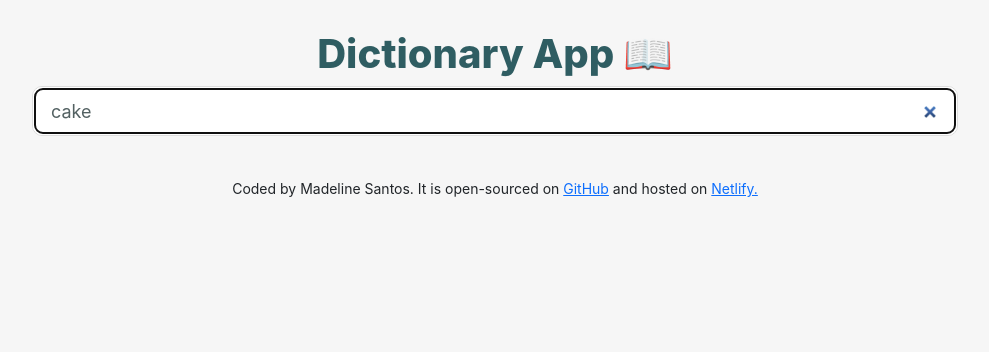
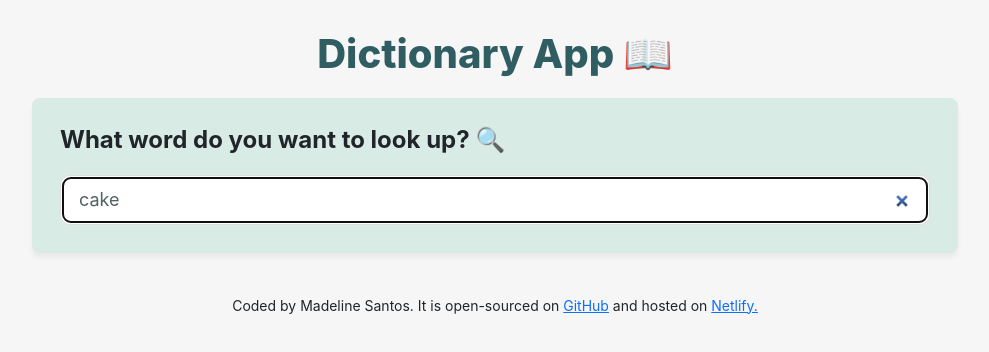
Before and after one commit to madtos12/dictionary-app, a React (Create React App) app: page / in a window 1280 px wide. Shown: the top 352 px of the page, without its empty margins (145-1134 px from the left). Built offline with nearby package versions, Linux system fonts and the light colour scheme; no server answers; a web font is replaced by a local one.

Commit message:
Updated form

```diff
--- a/src/Dictionary.js
+++ b/src/Dictionary.js
@@ -47,6 +47,8 @@ export default function Dictionary(props) {
   if (loaded) {
     return (
       <div className="Dictionary">
+        <section>
+          <h4>What word do you want to look up? 🔍</h4>
           <form onSubmit={handleSubmit}>
             <input
               className="handleSubmit-bar"
@@ -56,6 +58,7 @@ export default function Dictionary(props) {
               defaultValue={props.defaultKeyword}
             />
           </form>
+        </section>
         <Results results={results} />
         <Photos photos={photos} />
       </div>
```
Lines whose indentation alone changed are shown as unchanged.
